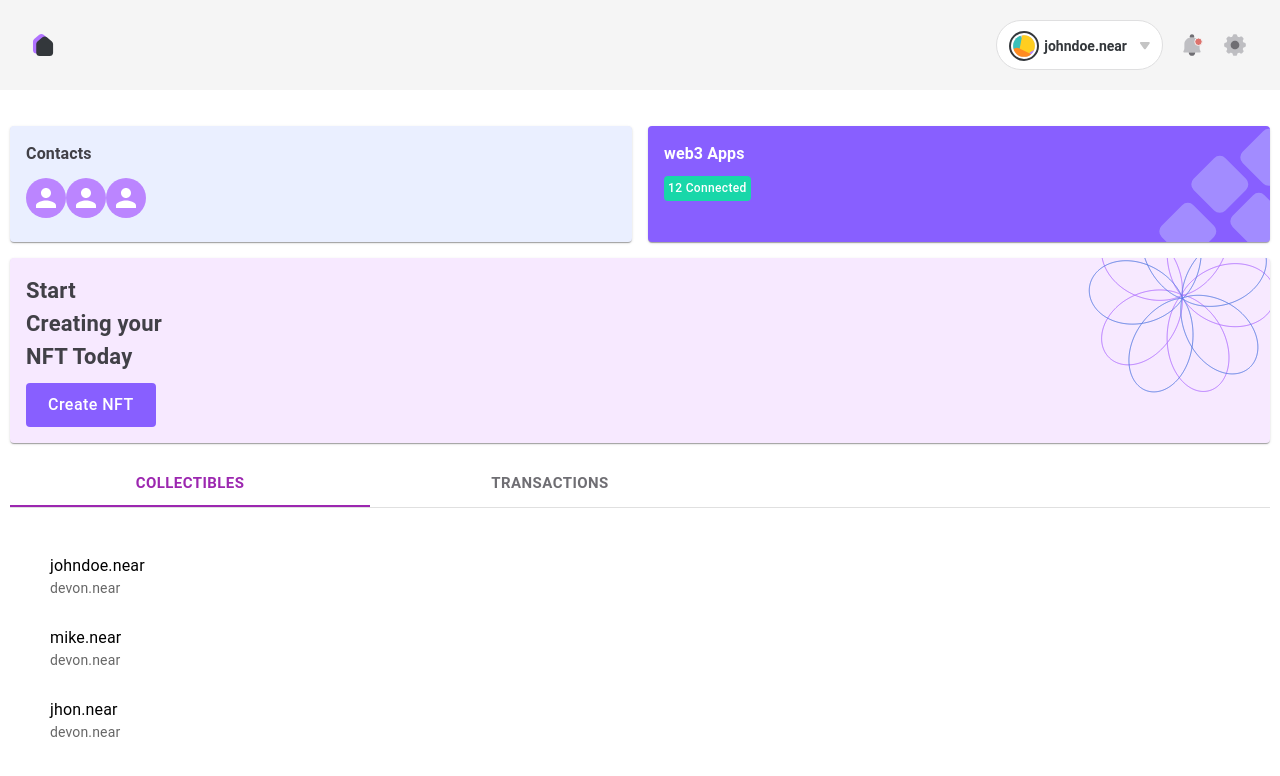
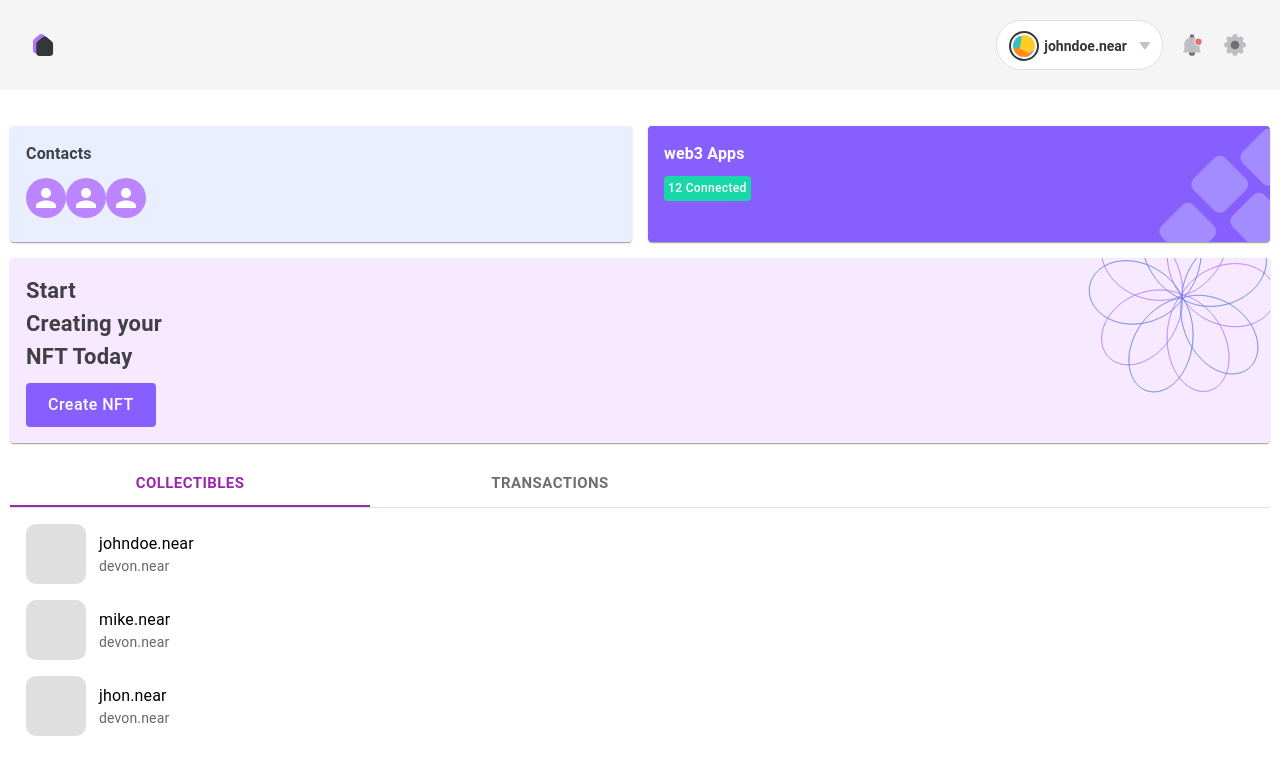
Before and after one commit to SahilGupta1988/Primelab, a Next.js app: page / in a window 1280 px wide. Shown: the top 776 px of the page. Built offline with nearby package versions, Linux system fonts and the light colour scheme.

Commit message:
UI changes

```diff
--- a/src/containers/home/collectiblesTab/CollectiblesTab.tsx
+++ b/src/containers/home/collectiblesTab/CollectiblesTab.tsx
@@ -13,6 +13,7 @@ const CollectiblesTab: FC<ICollectibleTab> = (props) => {
       <List sx={{ width: "100%", maxWidth: 360, bgcolor: "background.paper" }}>
         {collectibles.map((collectible) => (
           <ListItem key={collectible.id}>
+            <Box component="div" sx={{ backgroundColor: "#DFDFE0", borderRadius: "10px", width: 60, height: 60,marginRight:"13px" }}></Box>
             <ListItemText
               primary={collectible.name}
               secondary={collectible.createdBy}
--- a/src/pages/index.tsx
+++ b/src/pages/index.tsx
@@ -74,10 +74,10 @@ const Home = () => {
                   />
                 </TabList>
               </Box>
-              <TabPanel value={HomeTab.Collectibles}>
+              <TabPanel sx={{padding:0}} value={HomeTab.Collectibles}>
                 <CollectiblesTab />
               </TabPanel>
-              <TabPanel value={HomeTab.Transactions}>
+              <TabPanel sx={{padding:0}} value={HomeTab.Transactions}>
                 <TransactionsTab />
               </TabPanel>
             </TabContext>
```
